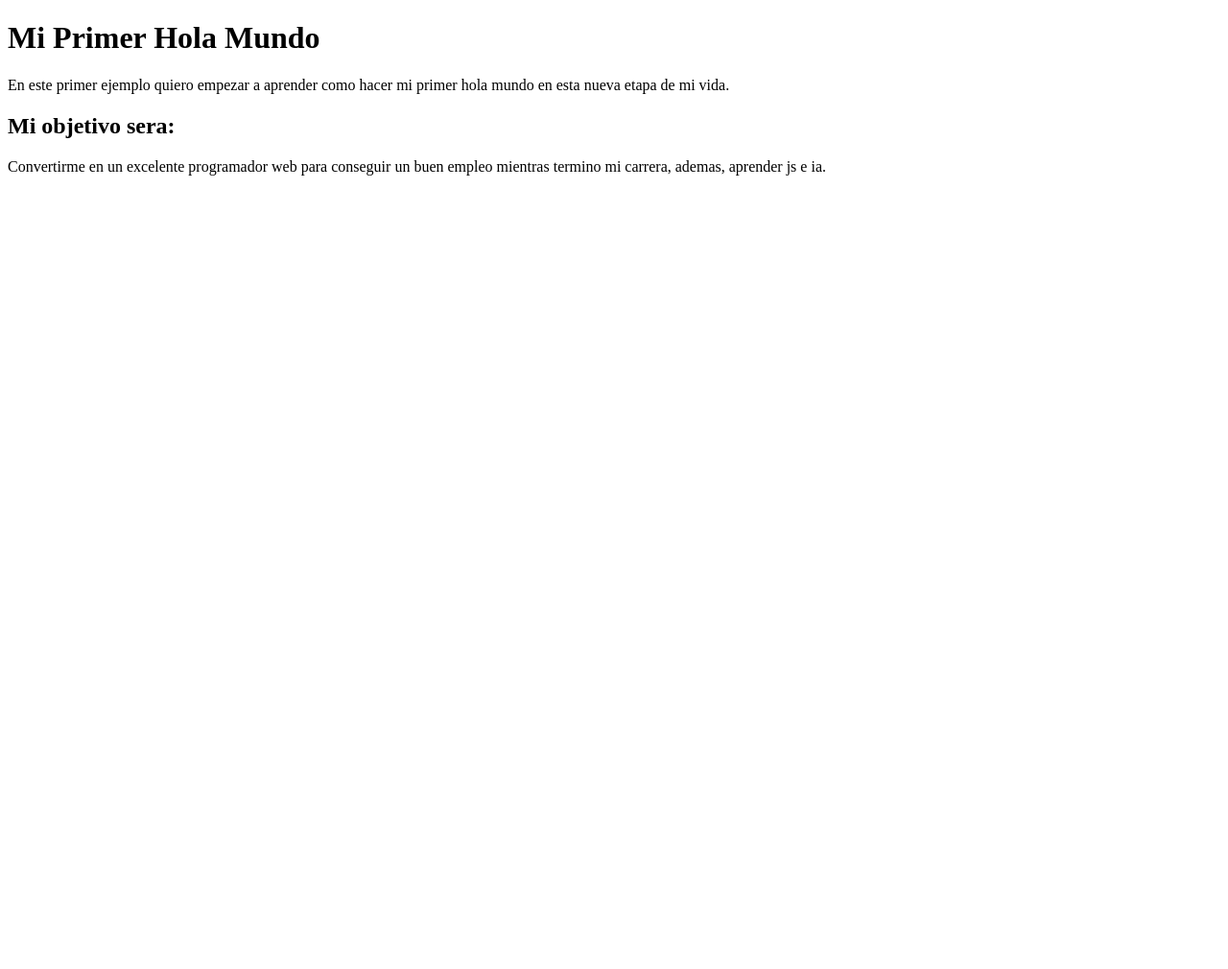
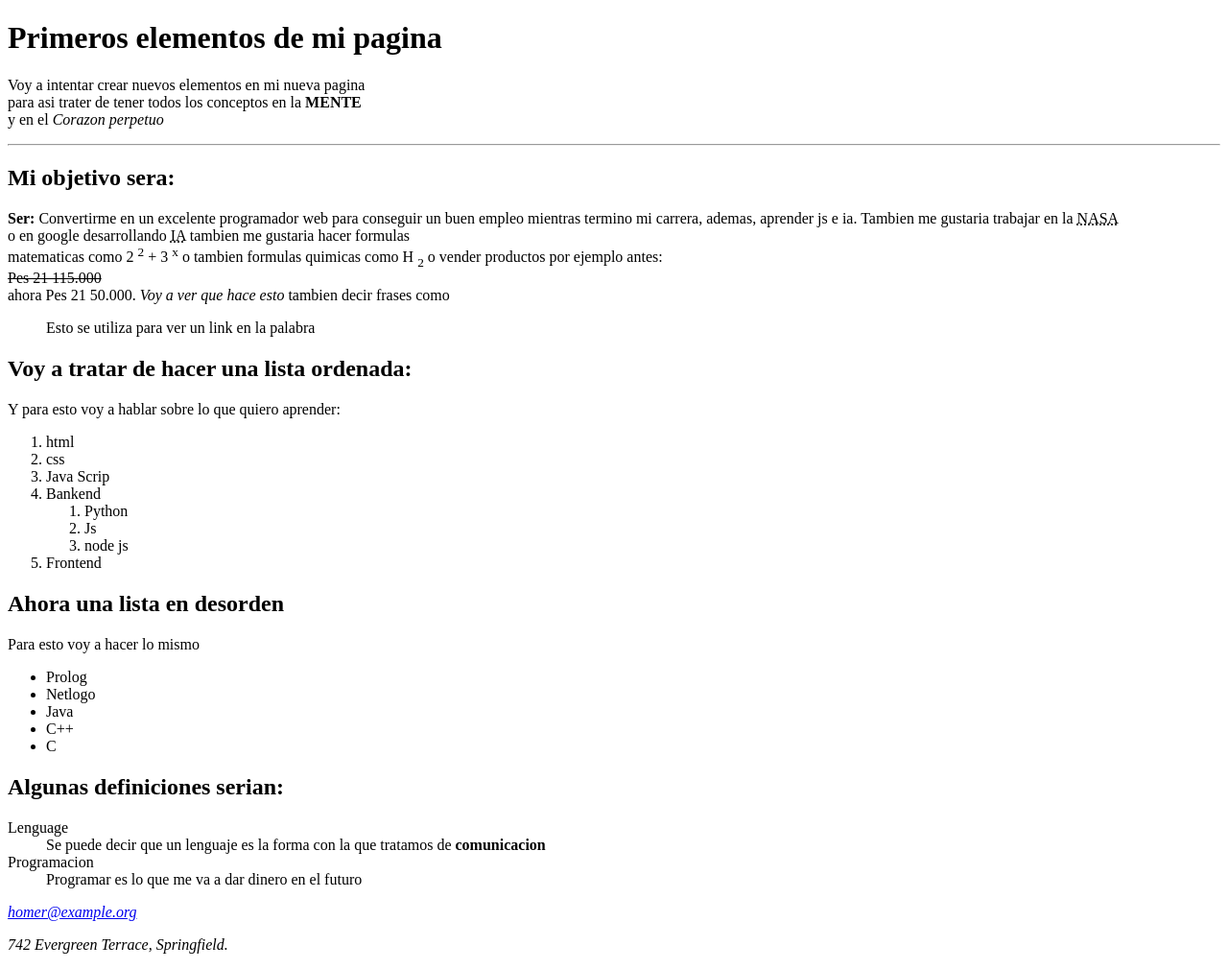
Before and after one commit to pablodt125/pablodt.github.io, a plain HTML site: page index.html in a window 1280 px wide. Shown: the whole page at 96% size. Before the commit the page ends 800 px from the top, so only its background shows below. Drawn offline with Linux system fonts and the light colour scheme.

Commit message:
Mi primer page con el segundo commit

```diff
--- a/index.html
+++ b/index.html
@@ -5,14 +5,56 @@
         <title>Hola Mundo</title>
     </head>
     <body>
-        <h1>Mi Primer Hola Mundo</h1>
-        <p>En este primer ejemplo quiero empezar a aprender como hacer
-            mi primer hola mundo en esta nueva etapa de mi vida.
+        <h1>Primeros elementos de mi pagina</h1>
+        <p>
+            Voy a intentar crear nuevos elementos en mi nueva pagina <br>
+            para asi trater de tener todos los conceptos en la <b>MENTE</b><br>
+            y en el <i>Corazon perpetuo</i>
         </p>
+        <hr>
         <h2>Mi objetivo sera: </h2>
-        <p>Convertirme en un excelente programador web para
+        <p><strong>Ser: </strong> Convertirme en un excelente programador web para
             conseguir un buen empleo mientras termino mi carrera,
-            ademas, aprender js e ia.
+            ademas, aprender js e ia. Tambien me gustaria trabajar en la <abbr title="La Administración Nacional de Aeronáutica y el Espacio">NASA</abbr><br>
+            o en google desarrollando <acronym title="Inteligencia Articial"> IA</acronym> tambien me gustaria  hacer formulas <br> matematicas como
+            2 <sup>2</sup> + 3 <sup>x</sup> o tambien formulas quimicas como H <sub>2</sub> o vender productos por ejemplo antes: <br> <s>Pes 21 115.000</s>
+            <br> ahora Pes 21 50.000. <em>Voy a ver que hace esto</em> tambien decir frases como <blockquote cite="http://en.wikipedia.org/wiki/
+            Winnie-the-Pooh"> <p>Esto se utiliza para ver un link en la palabra</p></blockquote>
         </p>
+        <h2>Voy a tratar de hacer una lista ordenada: </h2>
+        <p>Y para esto voy a hablar sobre lo que quiero aprender: </p>
+        <ol>
+            <li>html</li>
+            <li>css</li>
+            <li>Java Scrip</li>
+            <li>Bankend</li>
+            <ol>
+                <li>Python</li>
+                <li>Js</li>
+                <li>node js</li>
+            </ol>
+            <li>Frontend</li>
+        </ol>
+        <h2>Ahora una lista en desorden</h2>
+        <p>Para esto voy a hacer lo mismo</p>
+        <ul>
+            <li>Prolog</li>
+            <li>Netlogo</li>
+            <li>Java</li>
+            <li>C++</li>
+            <li>C</li>
+        </ul>
+        <h2>Algunas definiciones serian: </h2>
+        <dl>
+            <dt>Lenguage</dt>
+            <dd>Se puede decir que un lenguaje es la forma con la que tratamos de <strong>comunicacion</strong></dd>
+            <dt>Programacion</dt>
+            <dd>Programar es lo que me va a dar dinero en el futuro</dd>
+        </dl>
+        <address>
+            <p><a href="mailto:homer@example.org">
+             homer@example.org</a></p>
+            <p>742 Evergreen Terrace, Springfield.</p>
+        </address>
     </body>
 </html>
```
